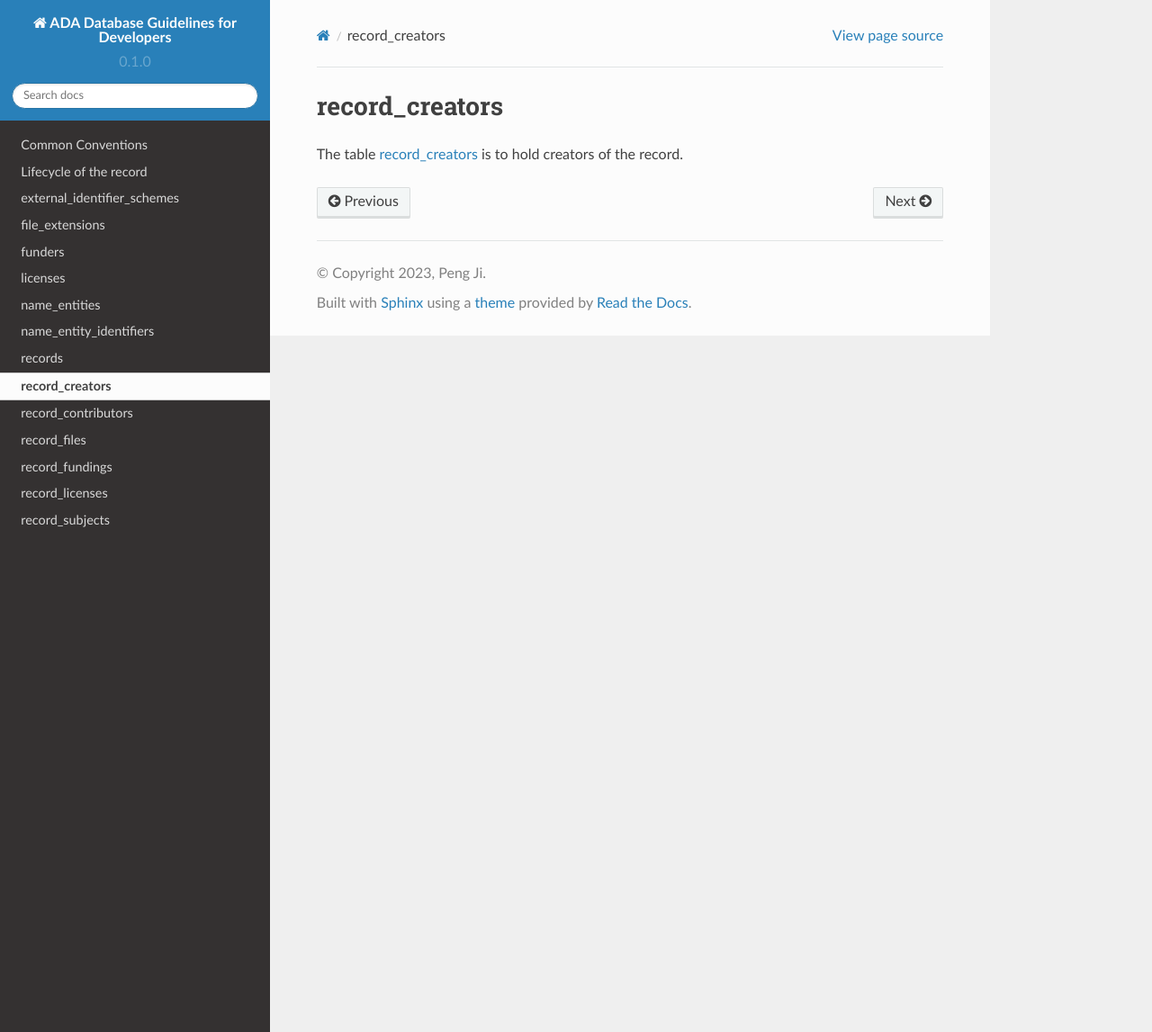
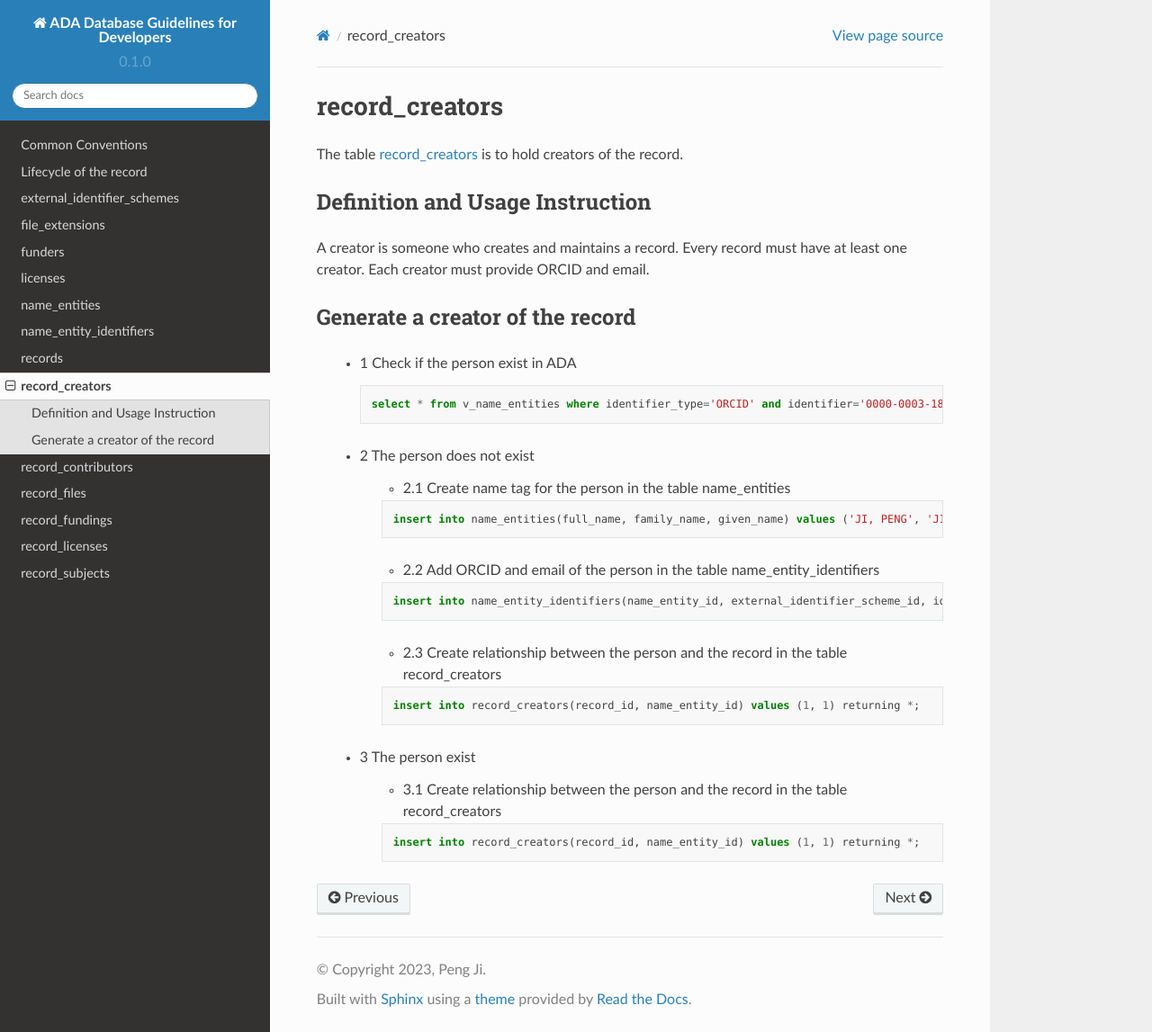
Before and after one commit to amds-ldeo/ada-db-spec, a Sphinx documentation site: the page built from docs/source/record_creators.rst, in a window 1280 px wide and 1147 px high. Shown: the whole window at 90% size. Built offline with Sphinx 7.4.7 and the Read the Docs theme 2.0.0, drawn with Linux system fonts in a browser that asks for light colours; pages that are not in the unit, such as notebooks, are missing from menus.

Commit message:
update record_creators.rst

```diff
--- a/docs/source/record_creators.rst
+++ b/docs/source/record_creators.rst
@@ -1,3 +1,43 @@
 record_creators
 ====================
 The table `record_creators <https://schema.astromat.org/ada/tables/record_creators.html>`_ is to hold creators of the record.
+
+Definition and Usage Instruction
+~~~~~~~~~~~~~~~~~~~~~~~~~~~~~~~~
+A creator is someone who creates and maintains a record. Every record must have at least one creator. Each creator must provide ORCID and email.
+
+Generate a creator of the record
+~~~~~~~~~~~~~~~~~~~~~~~~~~~~~~~~
+    * 1 Check if the person exist in ADA
+
+      .. code-block:: sql
+
+        select * from v_name_entities where identifier_type='ORCID' and identifier='0000-0003-1868-5004' returing *
+
+    * 2 The person does not exist
+
+        * 2.1 Create name tag for the person in the table name_entities
+
+        .. code-block:: sql
+
+            insert into name_entities(full_name, family_name, given_name) values ('JI, PENG', 'JI', 'PENG') returning id;
+
+        * 2.2 Add ORCID and email of the person in the table name_entity_identifiers
+
+        .. code-block:: sql
+
+            insert into name_entity_identifiers(name_entity_id, external_identifier_scheme_id, identifier) values (1, 2, '0000-0003-1868-5004'), (1, 5, 'pengji@ldeo.columbia.edu') returning *;
+
+        * 2.3 Create relationship between the person and the record in the table record_creators
+
+        .. code-block:: sql
+
+            insert into record_creators(record_id, name_entity_id) values (1, 1) returning *;
+
+    * 3 The person exist
+
+        * 3.1 Create relationship between the person and the record in the table record_creators
+
+        .. code-block:: sql
+
+            insert into record_creators(record_id, name_entity_id) values (1, 1) returning *;
```
